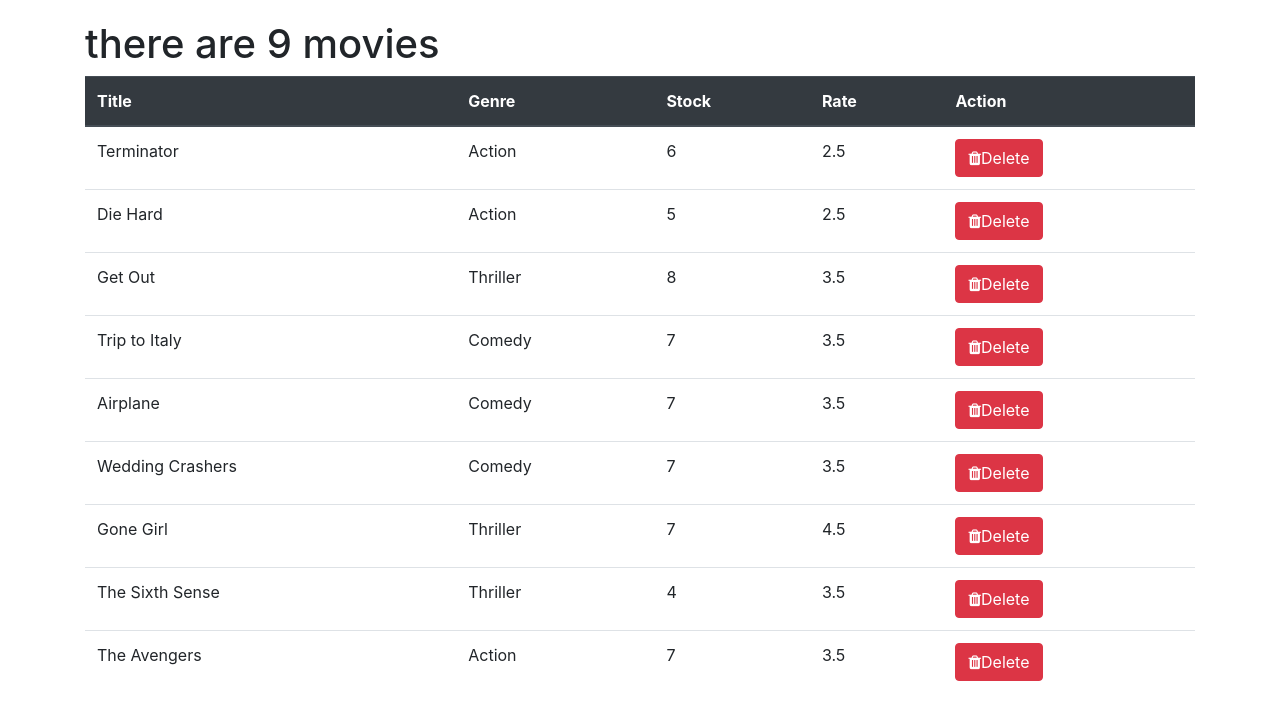
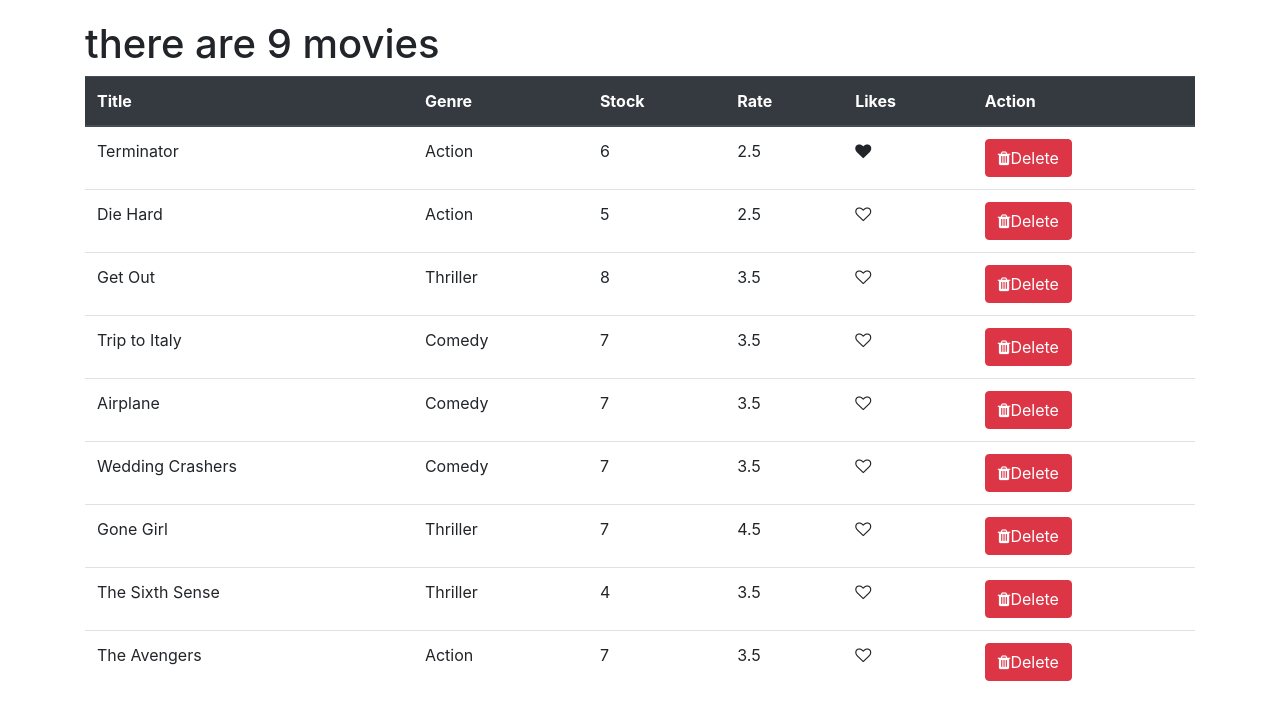
Before and after one commit to zack403/React-movieApp, a React (Create React App) app: page / in a window 1280 px wide. Shown: the top 720 px of the page. Built offline with nearby package versions, Linux system fonts and the light colour scheme.

Commit message:
implemented the likeMovie component

```diff
--- a/src/App.css
+++ b/src/App.css
@@ -6,7 +6,13 @@
   animation: App-logo-spin infinite 20s linear;
   height: 40vmin;
 }
+.dark {
+  color: green;
+}
 
+.light {
+  color : lightgray;
+}
 .App-header {
   background-color: #282c34;
   min-height: 100vh;
--- /dev/null
+++ b/src/components/common/likes.jsx
@@ -0,0 +1,34 @@
+import React, { Component } from 'react';
+
+
+const Likes = (props) => {
+    let classes = "fa fa-heart"
+    if(!props.liked) classes += "-o";
+    return (
+    <i
+      className={classes}
+      style={{cursor: 'pointer'}}
+      aria-hidden="true"
+      onClick={props.onLike}/>
+    );
+}
+
+export default Likes;
+
+// class Likes extends Component {
+
+
+//     getClicked() {
+//         return this.props.isClicked ? "fa fa-heart dark" : "fa fa-heart light";
+//     }
+
+//     render() {
+//         let classes = "fa fa-heart"
+//         if(!this.props.liked) classes += "-o";
+//         return (
+//             <i className={classes} style={{cursor: 'pointer'}}  aria-hidden="true" onClick={this.props.onLike}></i>
+//          );
+//     }
+// }
+
+// export default Likes;
--- a/src/components/movies.jsx
+++ b/src/components/movies.jsx
@@ -1,5 +1,6 @@
 import React, { Component } from 'react';
 import {getMovies} from "../services/fakeMovieService";
+import Likes from './common/likes';
 
 class Movies extends Component {
     state = {
@@ -13,6 +14,13 @@
         if(movies) console.log(`movie ${movie.title} has been deleted`);
      }
 
+     handleLikes = (movie) => {
+         const movies = [...this.state.movies];
+         const index = movies.indexOf(movie);
+         movies[index] = {...movies[index]};
+         movies[index].liked = !movies[index].liked;
+         this.setState({movies});
+     }
 
     render() {
         const {length: count} = this.state.movies;
@@ -27,6 +35,7 @@
                     <th>Genre</th>
                     <th>Stock</th>
                     <th>Rate</th>
+                    <th>Likes</th>
                     <th>Action</th>
                     </tr>
                 </thead>
@@ -37,6 +46,8 @@
                          <td>{movie.genre.name}</td>
                          <td>{movie.numberInStock}</td>
                          <td>{movie.dailyRentalRate}</td>
+                         <td> <Likes liked={movie.liked} onLike={() => this.handleLikes(movie)}/> </td>
+
                          <td>
                              <button onClick={() => this.handleDelete(movie)} className="btn btn-danger"> <i className="fa fa-trash"></i>Delete</button>
                          </td>
--- a/src/services/fakeMovieService.js
+++ b/src/services/fakeMovieService.js
@@ -7,7 +7,8 @@
     genre: { _id: "5b21ca3eeb7f6fbccd471818", name: "Action" },
     numberInStock: 6,
     dailyRentalRate: 2.5,
-    publishDate: "2018-01-03T19:04:28.809Z"
+    publishDate: "2018-01-03T19:04:28.809Z",
+    liked : true
   },
   {
     _id: "5b21ca3eeb7f6fbccd471816",
```
